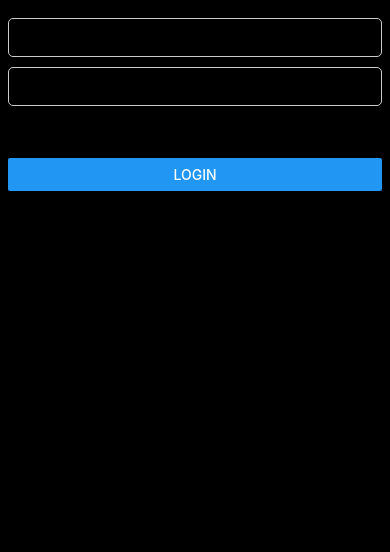
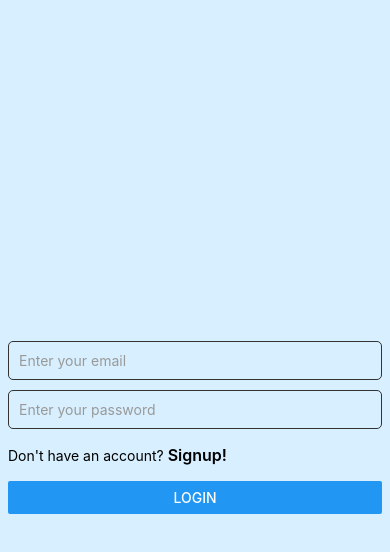
Before and after one commit to AlistairM13/Rn-20hr, a React Native app in the folder mobile/: screen /UserProfileScreen in a window 390 px wide. Shown: the top 552 px of the page. Built offline with nearby package versions, Linux system fonts and the light colour scheme; what react-native-mmkv would draw is missing.

Commit message:
Fully functional app

```diff
--- a/mobile/screens/Leaderboards/UserProfileScreen.jsx
+++ b/mobile/screens/Leaderboards/UserProfileScreen.jsx
@@ -1,24 +1,54 @@
-import { FlatList, StyleSheet, Text, View } from 'react-native'
-import { useEffect, useState } from 'react'
+import { Button, FlatList, StyleSheet, Text, View } from 'react-native'
+import { useLayoutEffect, useState } from 'react'
 import useAppStore from '../../store/appStore'
-import { fetchUserDetailsAPI } from '../../api/api'
+import { fetchUserDetailsAPI, followUserAPI, unFollowUserAPI } from '../../api/api'
 import { COLORS } from '../../constants/styles'
-
 
 export default function UserProfileScreen({ navigation, route }) {
     const user = route.params.user
-    const { getToken } = useAppStore()
+    const { getToken, USER_ID } = useAppStore()
     const [userSkills, setUserSkills] = useState([])
-    useEffect(() => {
+    const [token, setToken] = useState()
+    const [isFollowed, setIsFollowed] = useState(false)
+
+    useLayoutEffect(() => {
+        const token = getToken()
+        if (!token) return navigation.replace('Login')
+        setToken(token)
         fetchUserDetails()
     }, [])
 
+    function alreadyFollowed(followers) {
+        if (followers.includes(USER_ID)) {
+            setIsFollowed(true)
+        } else {
+            setIsFollowed(false)
+        }
+    }
+
     async function fetchUserDetails() {
         try {
-            const token = getToken()
-            if (!token) return navigation.replace('Login')
             const response = await fetchUserDetailsAPI(user.id, token)
             setUserSkills(response.user.skills)
+            alreadyFollowed(response.user.followers)
+        } catch (err) {
+            console.log(err)
+        }
+    }
+
+    async function follow() {
+        try {
+            await followUserAPI(user.id, token)
+            await fetchUserDetails()
+        } catch (err) {
+            console.log(err)
+        }
+    }
+
+    async function unFollow() {
+        try {
+            await unFollowUserAPI(user.id, token)
+            await fetchUserDetails()
         } catch (err) {
             console.log(err)
         }
@@ -26,17 +56,23 @@ export default function UserProfileScreen({ navigation, route }) {
 
     return (
         <View style={styles.container}>
-            <View style={{padding:16}}>
-            <Text style={styles.text}>{user.name}</Text>
-            <Text style={styles.text}>{user.skillCount}</Text>
-            <Text style={styles.text}>{user.totalTimeInvested.toFixed(2)}</Text>
+            <View style={{ padding: 16 }}>
+                <View style={{ flexDirection: 'row', justifyContent: 'space-between', marginBottom: 8 }}>
+                    <Text style={styles.text}>{user.name}</Text>
+                    {!isFollowed && <Button onPress={follow} title='Follow' color="#3272DB" />}
+                    {isFollowed && <Button onPress={unFollow} title='Unfollow' color="#ccc" />}
+                </View>
+                <View style={{ flexDirection: 'row', justifyContent: 'space-between' }}>
+                    <Text style={styles.text}>Skills: {user.skillCount}</Text>
+                    <Text style={styles.text}>Total Time:{user.totalTimeInvested.toFixed(2)} hour(s)</Text>
+                </View>
             </View>
             <FlatList
                 contentContainerStyle={{ padding: 8, paddingTop: 16 }}
                 ItemSeparatorComponent={() => <View style={{ height: 20 }} />}
                 numColumns={2}
                 data={userSkills}
-                renderItem={({ item, index }) => <SkillItem skill={item} index={index} /> }
+                renderItem={({ item, index }) => <SkillItem skill={item} index={index} />}
             />
         </View>
     )
@@ -56,8 +92,8 @@ function SkillItem({ skill, index }) {
         <View style={[styles.skillBar, index % 2 === 0 ? { marginRight: 7 } : { marginLeft: 7 }]}>
             <View style={progressStyle}></View>
             <View style={{ padding: 8 }}>
-                <Text style={styles.text}>{skill.name}</Text>
-                <Text style={styles.text}>{skill.goal}</Text>
+                <Text style={styles.text}>{skill.name.length > 11 ? `${skill.name.slice(0, 11)}...` : skill.name}</Text>
+                <Text style={styles.text}>{skill.goal.length > 11 ? `${skill.goal.slice(0, 11)}...` : skill.goal}</Text>
                 <Text style={styles.text}>Time: {skill.timeInvested.toFixed(2)}</Text>
             </View>
         </View>
--- a/mobile/screens/Skills/AllSkillsScreen.jsx
+++ b/mobile/screens/Skills/AllSkillsScreen.jsx
@@ -84,8 +84,8 @@ function SkillItem({ skill, index, onDelete }) {
                         <Icon name="trash" size={30} color="#000" />
                     </TouchableOpacity>
                 </View>
-                <Text style={styles.text}>{skill.name}</Text>
-                <Text style={styles.text}>{skill.goal}</Text>
+                <Text style={styles.text}>{skill.name.length > 11 ? `${skill.name.slice(0, 11)}...` : skill.name}</Text>
+                <Text style={styles.text}>{skill.goal.length > 11 ? `${skill.goal.slice(0, 11)}...` : skill.goal}</Text>
                 <Text style={styles.text}>Time: {skill.timeInvested.toFixed(2)}</Text>
             </View>
         </TouchableOpacity>
--- a/mobile/screens/Skills/SkillDetailsScreen.jsx
+++ b/mobile/screens/Skills/SkillDetailsScreen.jsx
@@ -12,7 +12,6 @@ export default function SkillDetailsScreen({ navigation, route }) {
   const { secondsLeft, startCountdown, stopCountdown } = useCountdown()
   const [startTime, setStartTime] = useState()
   const [error, setError] = useState()
-  const [congrats, setCongrats] = useState(false)
 
   function startTimer() {
     const trimmed = startTime.trim()
@@ -34,7 +33,6 @@ export default function SkillDetailsScreen({ navigation, route }) {
 
   function updateTime(text) {
     setError()
-    // setCongrats(false)
     setStartTime(text)
   }
 
@@ -97,20 +95,21 @@ export default function SkillDetailsScreen({ navigation, route }) {
   }, [navigation, secondsLeft]);
 
   return (
-    <View style={styles.container}>
-      <Text style={styles.secondsLeft}>{formatDuration(secondsLeft)}</Text>
-      {secondsLeft === 0 && <TextInput style={styles.textInput} placeholderTextColor="#999" placeholder='Time in min' keyboardType='number-pad' value={startTime} onChangeText={(text) => updateTime(text)} />}
-      {error && <Text style={styles.errorText}>{error}</Text>}
-      {startTime && secondsLeft == 0 && <Button title='Start' onPress={startTimer} />}
-      {secondsLeft > 0 && <Button title='Stop' onPress={stopTimer} />}
-      {congrats && <Text style={{ color: "black" }}>Congrats!</Text>}
-      {congrats && <Button title='Save session' onPress={saveSession} />}
+    <View style={{ flex: 1 }}>
+      <Text style={{ alignSelf: 'center', fontSize:20, marginTop: 16, color:'black' }}>Goal: {currentSkill.goal}</Text>
+      <View style={styles.innerContainer}>
+        <Text style={styles.secondsLeft}>{formatDuration(secondsLeft)}</Text>
+        {secondsLeft === 0 && <TextInput style={styles.textInput} placeholderTextColor="#999" placeholder='Time in min' keyboardType='number-pad' value={startTime} onChangeText={(text) => updateTime(text)} />}
+        {error && <Text style={styles.errorText}>{error}</Text>}
+        {startTime && secondsLeft == 0 && <Button title='Start' onPress={startTimer} />}
+        {secondsLeft > 0 && <Button title='Stop' onPress={stopTimer} />}
+      </View>
     </View>
   )
 }
 
 const styles = StyleSheet.create({
-  container: {
+  innerContainer: {
     flex: 1,
     justifyContent: "center",
     alignItems: "center",
--- a/mobile/screens/auth/Login.jsx
+++ b/mobile/screens/auth/Login.jsx
@@ -1,8 +1,9 @@
-import { Button, StyleSheet, Text, TextInput, View } from 'react-native'
+import { ActivityIndicator, Button, StyleSheet, Text, TextInput, View } from 'react-native'
 import { useState } from 'react'
 import { z } from 'zod'
 import { loginUser } from '../../api/api'
 import useAppStore from '../../store/appStore'
+import { COLORS } from '../../constants/styles'
 
 const loginSchema = z.object({
   email: z.string().email("Invalid email address"),
@@ -15,7 +16,7 @@ export default function Login({ navigation }) {
 
 
   const [loginData, setLoginData] = useState({ email: '', password: '' })
-
+  const [isLoading, setIsLoading] = useState()
   function updateForm(fieldName, text) {
     setErrors(prev => ({ ...prev, [fieldName]: '' }))
     setLoginData(prev => ({ ...prev, [fieldName]: text }))
@@ -23,9 +24,11 @@ export default function Login({ navigation }) {
 
   const login = async () => {
     try {
+      setIsLoading(true)
       loginSchema.parse(loginData)
       const loginResponse = await loginUser({ ...loginData })
       const token = "Bearer " + loginResponse.token
+      setIsLoading(false)
       setToken(token)
       navigation.replace('Home')
     } catch (err) {
@@ -42,23 +45,35 @@ export default function Login({ navigation }) {
     }
   }
   return (
-    <View style={{ padding: 8 }}>
-      <TextInput style={styles.textInput} placeholder="Enter your email" value={loginData.email} onChangeText={text => updateForm("email", text)} />
-      {errors.email && <Text>{errors.email}</Text>}
-      <TextInput style={styles.textInput} placeholder="Enter your password" value={loginData.password} onChangeText={text => updateForm("password", text)} />
-      {errors.password && <Text>{errors.password}</Text>}
-      <Text style={{ paddingVertical: 16 }} onPress={() => navigation.replace('SignUp')}>Don't have an account? <Text style={{ fontSize: 16, fontWeight: "600" }}>Signup!</Text></Text>
-      <Button title='login' onPress={login} />
+    <View style={styles.container}>
+
+      <TextInput placeholderTextColor={'#999'} style={styles.textInput} placeholder="Enter your email" value={loginData.email} onChangeText={text => updateForm("email", text)} />
+      {errors.email && <Text style={styles.errorText}>{errors.email}</Text>}
+      <TextInput placeholderTextColor={'#999'} style={styles.textInput} placeholder="Enter your password" value={loginData.password} onChangeText={text => updateForm("password", text)} />
+      {errors.password && <Text style={styles.errorText}>{errors.password}</Text>}
+      <Text style={{ paddingVertical: 16, color: 'black' }} onPress={() => navigation.replace('SignUp')}>Don't have an account? <Text style={{ fontSize: 16, fontWeight: "600" }}>Signup!</Text></Text>
+      {!isLoading && <Button title='login' onPress={login} />}
+      {isLoading && <ActivityIndicator size="large" color={COLORS.blue} />}
     </View>
   )
 }
 
 const styles = StyleSheet.create({
+  container: {
+    flex: 1,
+    justifyContent: 'center',
+    padding: 8,
+    backgroundColor: COLORS.bgGray
+  },
   textInput: {
     borderWidth: 1,
-    borderColor: '#ccc',
+    borderColor: '#333',
     borderRadius: 5,
     padding: 10,
-    marginTop: 10
+    marginTop: 10,
+    color: 'black'
+  },
+  errorText: {
+    color: COLORS.red
   }
 })
--- a/mobile/screens/auth/Signup.jsx
+++ b/mobile/screens/auth/Signup.jsx
@@ -1,8 +1,9 @@
-import { Button, StyleSheet, Text, TextInput, View } from 'react-native'
+import { ActivityIndicator, Button, StyleSheet, Text, TextInput, View } from 'react-native'
 import { useState } from 'react'
 import { z } from 'zod'
 import { signupUser } from '../../api/api'
 import useAppStore from '../../store/appStore'
+import { COLORS } from '../../constants/styles'
 
 export default function Signup({ navigation }) {
   const { setToken } = useAppStore()
@@ -14,6 +15,7 @@ export default function Signup({ navigation }) {
   })
 
   const [signupData, setSignupData] = useState({ name: '', email: '', password: '' })
+  const [isLoading, setIsLoading] = useState(false)
 
   function updateForm(fieldName, text) {
     setErrors(prev => ({ ...prev, [fieldName]: '' }))
@@ -22,10 +24,12 @@ export default function Signup({ navigation }) {
 
   const signup = async () => {
     try {
+      setIsLoading(true)
       signupSchema.parse(signupData)
       const signupResponse = await signupUser({ ...signupData })
       const token = "Bearer " + signupResponse.token
       setToken(token)
+      setIsLoading(false)
       navigation.replace('Home')
     } catch (err) {
       if (z.instanceof(err)) {
@@ -41,28 +45,36 @@ export default function Signup({ navigation }) {
     }
   }
   return (
-    <View style={{ padding: 8 }}>
-      <TextInput style={styles.textInput} placeholder="Enter your name" value={signupData.name} onChangeText={text => updateForm("name", text)} />
+    <View style={styles.container}>
+      <TextInput placeholderTextColor='#999' style={styles.textInput} placeholder="Enter your name" value={signupData.name} onChangeText={text => updateForm("name", text)} />
       {errors.name && <Text style={styles.errorText}>{errors.name}</Text>}
-      <TextInput style={styles.textInput} placeholder="Enter your email" value={signupData.email} onChangeText={text => updateForm("email", text)} />
+      <TextInput placeholderTextColor='#999' style={styles.textInput} placeholder="Enter your email" value={signupData.email} onChangeText={text => updateForm("email", text)} />
       {errors.email && <Text style={styles.errorText}>{errors.email}</Text>}
-      <TextInput style={styles.textInput} placeholder="Enter your password" value={signupData.password} onChangeText={text => updateForm("password", text)} />
+      <TextInput placeholderTextColor='#999' style={styles.textInput} placeholder="Enter your password" value={signupData.password} onChangeText={text => updateForm("password", text)} />
       {errors.password && <Text style={styles.errorText}>{errors.password}</Text>}
-      <Text style={{ paddingVertical: 16 }} onPress={() => navigation.replace('Login')}>Already have an account? <Text style={{ fontSize: 16, fontWeight: "600" }}>Login!</Text></Text>
-      <Button title='Signup' onPress={signup} />
+      <Text style={{ paddingVertical: 16, color:'black' }} onPress={() => navigation.replace('Login')}>Already have an account? <Text style={{ fontSize: 16, fontWeight: "600" }}>Login!</Text></Text>
+      {!isLoading && <Button title='Signup'  onPress={signup} />}
+      {isLoading && <ActivityIndicator size="large" color={COLORS.blue} />}
     </View>
   )
 }
 
 const styles = StyleSheet.create({
+  container: {
+    flex: 1,
+    justifyContent: 'center',
+    padding: 8,
+    backgroundColor: COLORS.bgGray
+  },
   textInput: {
     borderWidth: 1,
-    borderColor: '#ccc',
+    borderColor: '#333',
     borderRadius: 5,
     padding: 10,
-    marginTop: 10
+    marginTop: 10,
+    color: 'black'
   },
   errorText: {
-    color: "#FF6263"
+    color: COLORS.red
   }
 })
```
Also changed, not shown: mobile/api/api.js (+29 -0 lines), 4 other files (tests, documents, lock files or other folders).
